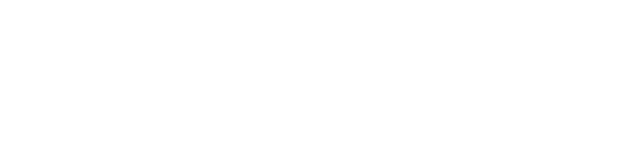
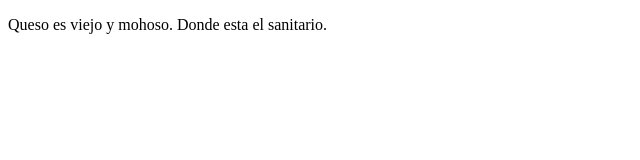
Before and after one commit to bhowell841/bhowell841.github.io, a plain HTML site: page index.html in a window 1280 px wide. Shown: the whole page, without its empty margins (0-640 px from the left). Drawn offline with Linux system fonts and the light colour scheme.

Commit message:
Update index.html

```diff
--- a/index.html
+++ b/index.html
@@ -4,6 +4,6 @@
   <title>Brendan's Site</title>
 </head>
   <body>
-
+    <p>Queso es viejo y mohoso.  Donde esta el sanitario.</p>
   </body>
 </html>
```
